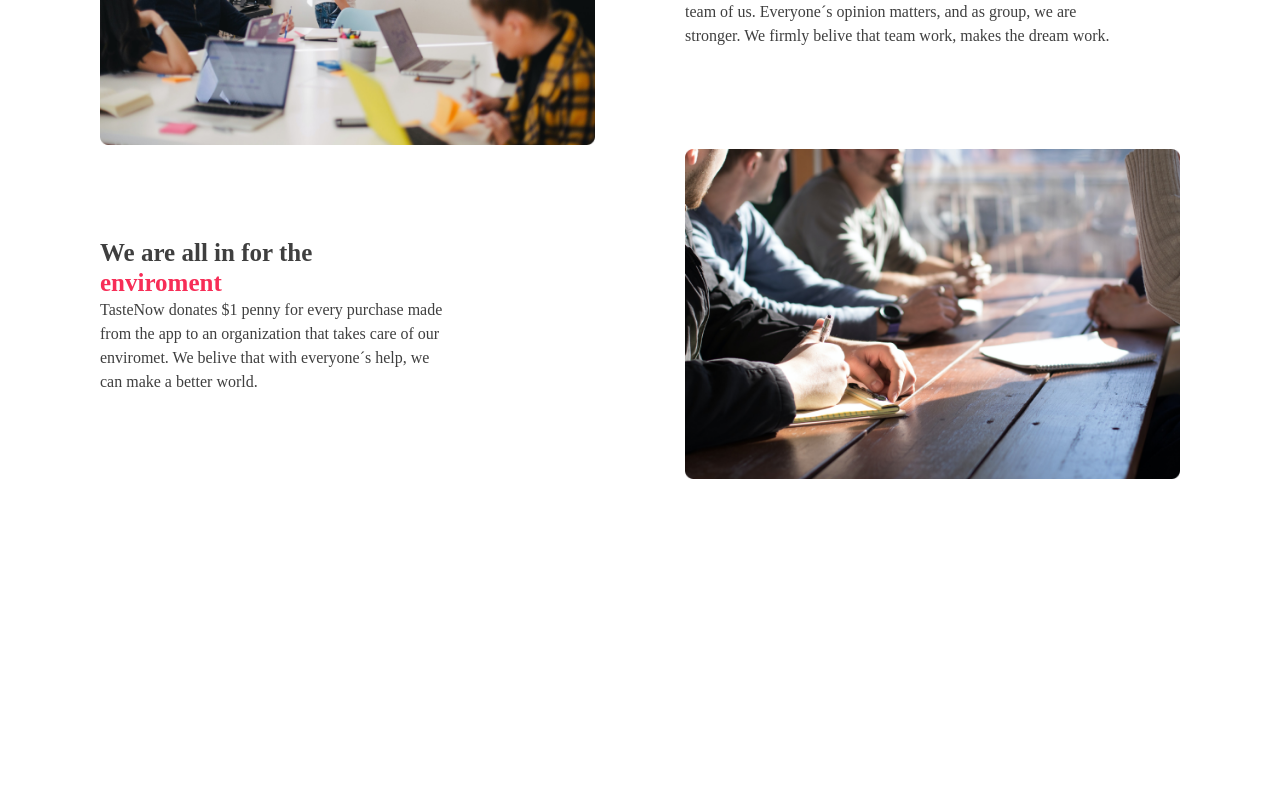
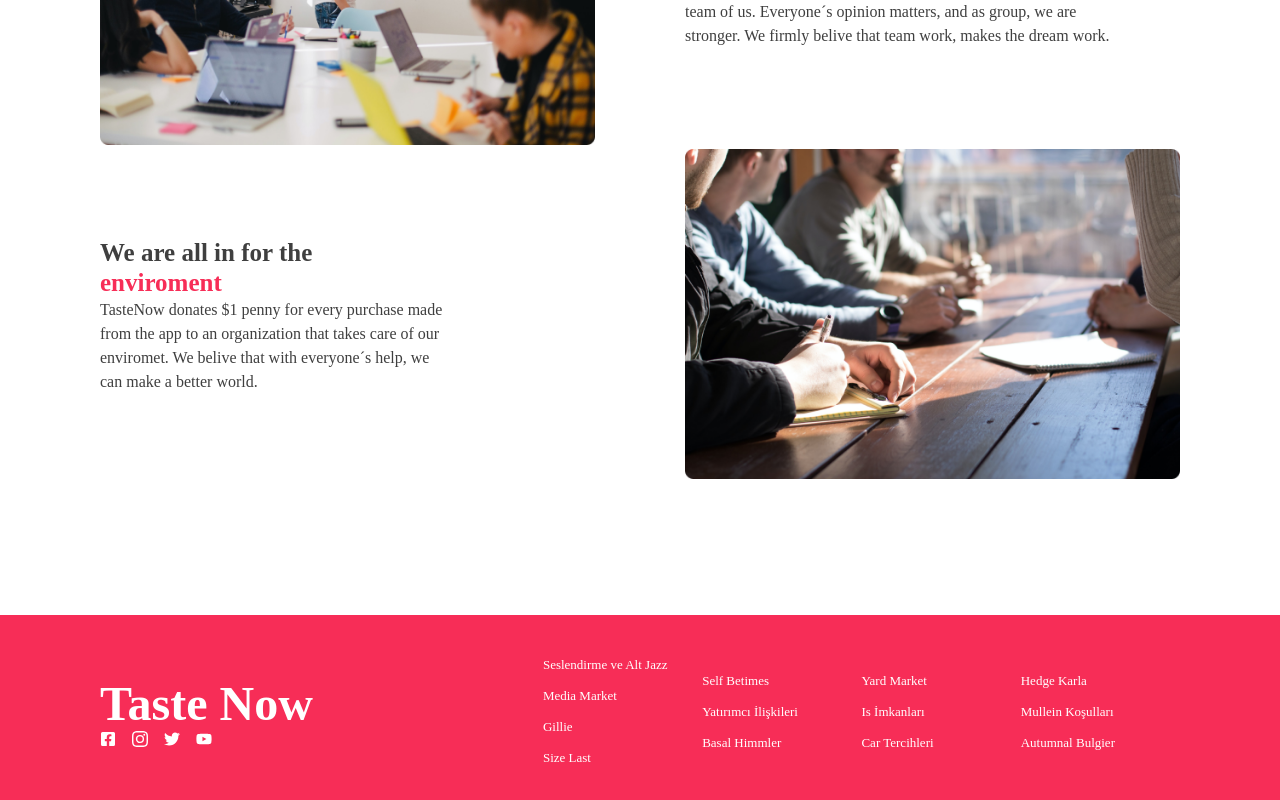
Before and after one commit to tonoy3125/taste-now, a React (Vite) app: page / in a window 1280 px wide. Shown: the part 1605-2405 px from the top of the page. Before the commit the page ends 2088 px from the top, so only its background shows below. Built offline with nearby package versions, Linux system fonts and the light colour scheme.

Commit message:
footer design added commit

```diff
--- a/src/Pages/Shared/Footer/Footer.css
+++ b/src/Pages/Shared/Footer/Footer.css
@@ -0,0 +1,124 @@
+.footer-container {
+    background: #F72D57;
+    width: 100%;
+    margin: 132px 0px 0px 0px;
+}
+
+.container {
+    display: flex;
+    flex-direction: row;
+    gap: 180px;
+    align-items: center;
+    padding: 42px 100px;
+    padding-top: 42px;
+    padding-bottom: 42px;
+    padding-left: auto;
+    padding-right: auto;
+}
+
+.all-servicies-container {
+    display: grid;
+    grid-template-columns: repeat(4, 1fr);
+    align-items: center;
+    justify-content: space-around;
+    width: 100%;
+}
+
+.title-social-link-container {
+    display: flex;
+    flex-direction: column;
+    align-items: start;
+}
+
+.website-name {
+    color: #FFF;
+    font-family: Praise;
+    font-size: 48px;
+    white-space: nowrap;
+}
+
+.social-links-container {
+    color: #fff;
+    font-size: 16px;
+    display: flex;
+    gap: 16px;
+    align-items: center;
+}
+
+.service-container {
+    color: #FFF;
+    font-family: "Netflix Sans";
+    font-size: 13px;
+    list-style: none;
+    display: flex;
+    flex-direction: column;
+    gap: 15px
+}
+
+.small-device-social-links {
+    display: none;
+}
+
+
+
+@media screen and (min-width:375px) and (max-width:1023px) {
+    .social-links-container {
+        display: none;
+    }
+
+    .container {
+        flex-direction: column;
+        gap: 0px;
+        padding-left: 22px;
+        padding-right: 22px;
+        padding-top: 30px;
+        padding-bottom: 52px;
+    }
+
+    .website-name {
+        text-align: center;
+        padding-bottom: 52px;
+    }
+
+    .all-servicies-container {
+
+        grid-template-columns: repeat(2, 1fr);
+        align-items: center;
+        justify-content: space-around;
+        width: 100%;
+        gap: 40px;
+    }
+
+    .small-device-social-links {
+        color: #fff;
+        font-size: 24px;
+        display: flex;
+        gap: 16px;
+        align-items: center;
+        justify-content: center;
+        padding-top: 91px;
+        padding-bottom: 60px;
+
+    }
+
+}
+
+@media screen and (min-width:1024px) and (max-width:1300px) {
+    .title-social-link-container {
+        display: flex;
+        flex-direction: column;
+        align-items: start;
+        margin-right: 50px;
+        white-space: nowrap;
+    }
+
+    .small-device-social-links {
+        display: none;
+    }
+}
+
+@media screen and (min-width:1300px) {
+    .small-device-social-links {
+        display: none;
+    }
+}
--- a/src/Pages/Shared/Footer/Footer.jsx
+++ b/src/Pages/Shared/Footer/Footer.jsx
@@ -1,10 +1,65 @@
-
+import { FaFacebookSquare } from "react-icons/fa";
+import { BsInstagram } from "react-icons/bs";
+import { FaTwitter } from "react-icons/fa";
+import { FaYoutube } from "react-icons/fa";
+import "./Footer.css"
 
 const Footer = () => {
     return (
-        <div>
+        <footer className="footer-container">
+            <div className="container">
+                {/* website name and socail link */}
+                <div className="title-social-link-container">
+                    <h3 className="website-name">Taste Now</h3>
+                    <div className="social-links-container">
+                        <FaFacebookSquare /> <BsInstagram /> <FaTwitter /> <FaYoutube />
+                    </div>
+                </div>
 
-        </div>
+
+                <div className="all-servicies-container">
+                    {/* 1st service item */}
+                    <div>
+                        <ul className="service-container">
+                            <li>Seslendirme ve Alt Jazz</li>
+                            <li>Media Market</li>
+                            <li>Gillie</li>
+                            <li>Size Last</li>
+                        </ul>
+                    </div>
+
+                    {/* 2ns service item */}
+                    <div>
+                        <ul className="service-container">
+                            <li>Self Betimes</li>
+                            <li>Yatırımcı İlişkileri</li>
+                            <li>Basal Himmler</li>
+                        </ul>
+                    </div>
+
+                    {/* 3rd servie item */}
+                    <div>
+                        <ul className="service-container">
+                            <li>Yard Market</li>
+                            <li>Is İmkanları</li>
+                            <li>Car Tercihleri</li>
+                        </ul>
+                    </div>
+                    {/* 4th service item */}
+                    <div>
+                        <ul className="service-container">
+                            <li>Hedge Karla</li>
+                            <li>Mullein Koşulları</li>
+                            <li>Autumnal Bulgier</li>
+
+                        </ul>
+                    </div>
+                </div>
+            </div>
+            <div className="small-device-social-links">
+                <FaFacebookSquare /> <BsInstagram /> <FaTwitter /> <FaYoutube />
+            </div>
+        </footer>
     );
 };
 
```
